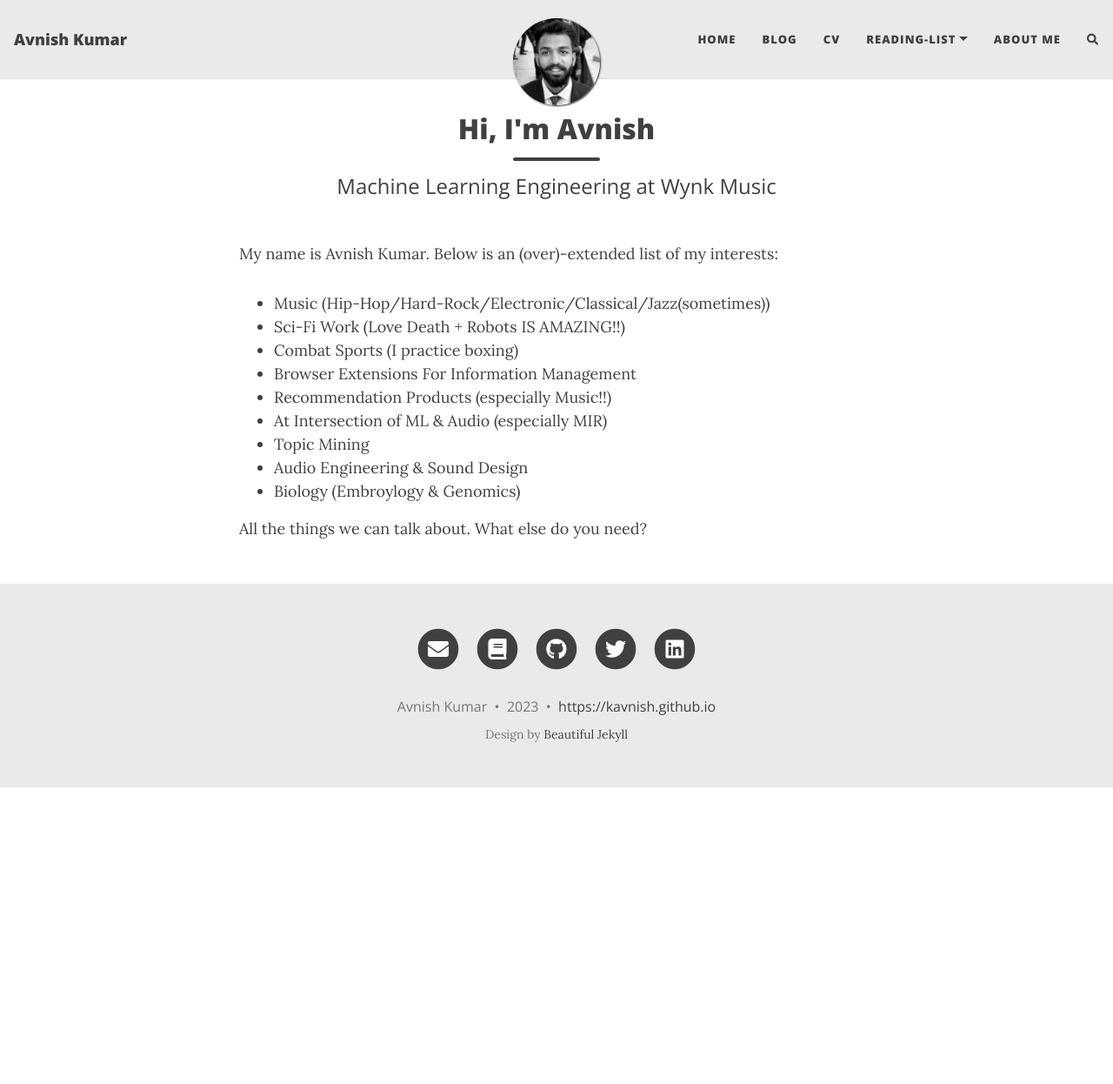
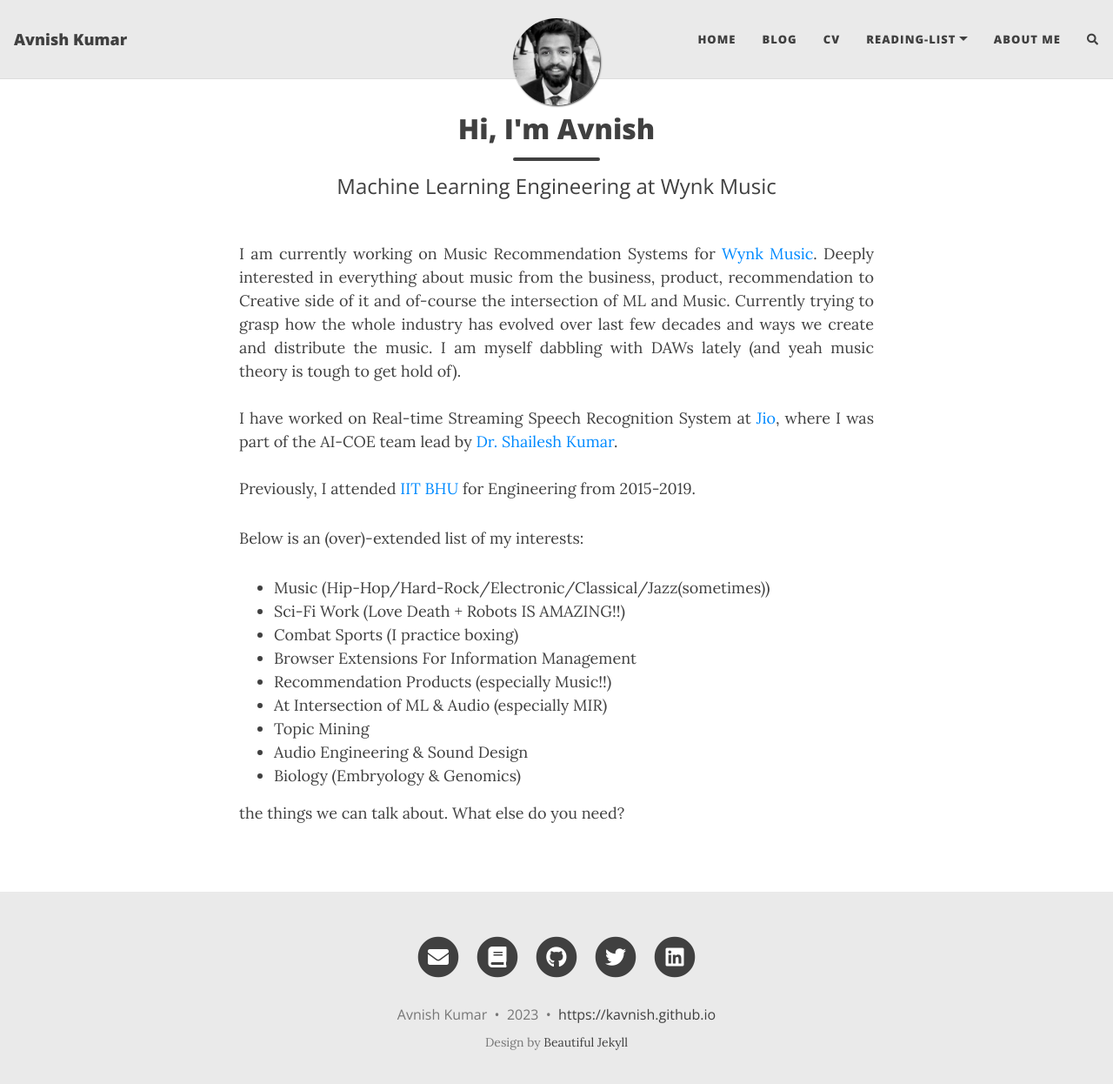
Before and after one commit to kavnish/kavnish.github.io, a Jekyll site: the page built from index.html, in a window 1280 px wide and 1259 px high. Shown: the top 1246 px of the window at 87% size. Built offline with Jekyll 4.4.1, drawn with Linux system fonts in a browser that asks for light colours; nearby versions of some CDN libraries; the list of posts is cut into pages by our own code; comment, search, counter and statistics services are not loaded.

Commit message:
added bio and bookshelf

```diff
--- a/_config.yml
+++ b/_config.yml
@@ -24,11 +24,17 @@ navbar-links:
   Blog: "blog"
   CV: "cv"
   Reading-List:
-  - Books: "book-shelf"
-  - Misc: "book-shelf"
+  - Books: "/collections/pages/book-shelf"
+  - Misc: "/collections/pages/papers-and-articles"
   About Me: "aboutme"
 
+#######################
+# --- collections --- #
+#######################
 
+collections:
+  pages:
+    output: true
 
 ################
 # --- Logo --- #
@@ -165,7 +171,7 @@ footer-hover-col: "#0085A1"
 #################################
 
 # Fill in your Google Analytics gtag.js ID to track your website using gtag
-#gtag: ""
+gtag: "G-5G545VR9PD"
 
 # Fill in your Google Analytics ID to track your website using Google Analytics
 #google_analytics: ""
@@ -291,6 +297,3 @@ exclude:
 plugins:
   - jekyll-paginate
   - jekyll-sitemap
-
-# Beautiful Jekyll / Dean Attali
-# 2fc73a3a967e97599c9763d05e564189
--- a/index.html
+++ b/index.html
@@ -1,13 +1,24 @@
 ---
-layout: home
+layout: page
 title: Hi, I'm Avnish
 subtitle: Machine Learning Engineering at Wynk Music
 use-site-title: true
 ---
 
+<p align="justify">
+    I am currently working on Music Recommendation Systems for <a href = "https://wynk.in/music"> Wynk Music</a>.
+    Deeply interested in everything about music from the business, product, recommendation to Creative side of it
+    and of-course the intersection of ML and Music. Currently trying to grasp how the whole industry has evolved over last
+    few decades and ways we create and distribute the music. I am myself dabbling with DAWs lately (and yeah music theory
+    is tough to get hold of).
+    <br/><br/>
+    I have worked on Real-time Streaming Speech Recognition System at <a href = "https://jiomeetpro.jio.com/home"> Jio</a>, where
+    I was part of the AI-COE team lead by <a href = "https://www.linkedin.com/in/shaileshk/"> Dr. Shailesh Kumar</a>.
+    <br/><br/>
+    Previously, I attended <a href = "https://en.wikipedia.org/wiki/IIT_(BHU)_Varanasi"> IIT BHU </a> for Engineering from 2015-2019.
+</p>
 
-<p>My name is Avnish Kumar. Below is an (over)-extended list of my interests:</p>
-
+<p>Below is an (over)-extended list of my interests:</p>
 <ul>
     <li>Music (Hip-Hop/Hard-Rock/Electronic/Classical/Jazz(sometimes))</li>
     <li>Sci-Fi Work (Love Death + Robots IS AMAZING!!)</li>
@@ -17,8 +28,7 @@ use-site-title: true
     <li>At Intersection of ML & Audio (especially MIR)</li>
     <li>Topic Mining </li>
     <li>Audio Engineering & Sound Design</li>
-    <li>Biology (Embroylogy & Genomics)</li>
+    <li>Biology (Embryology & Genomics)</li>
 </ul>
-
-
-All the things we can talk about. What else do you need?
+the things we can talk about. What else do you need?
+<br/><br/>
```
Also changed, not shown: aboutme.md (+1 -1 lines), blog.md (+4 -3 lines), book-shelf.md (deleted, +0 -33 lines), collections/pages/book-shelf.md (added, +37 -0 lines), collections/pages/papers-and-articles.md (added, +40 -0 lines), pages/2023-02-18-book-shelf.md (deleted, +0 -33 lines).
